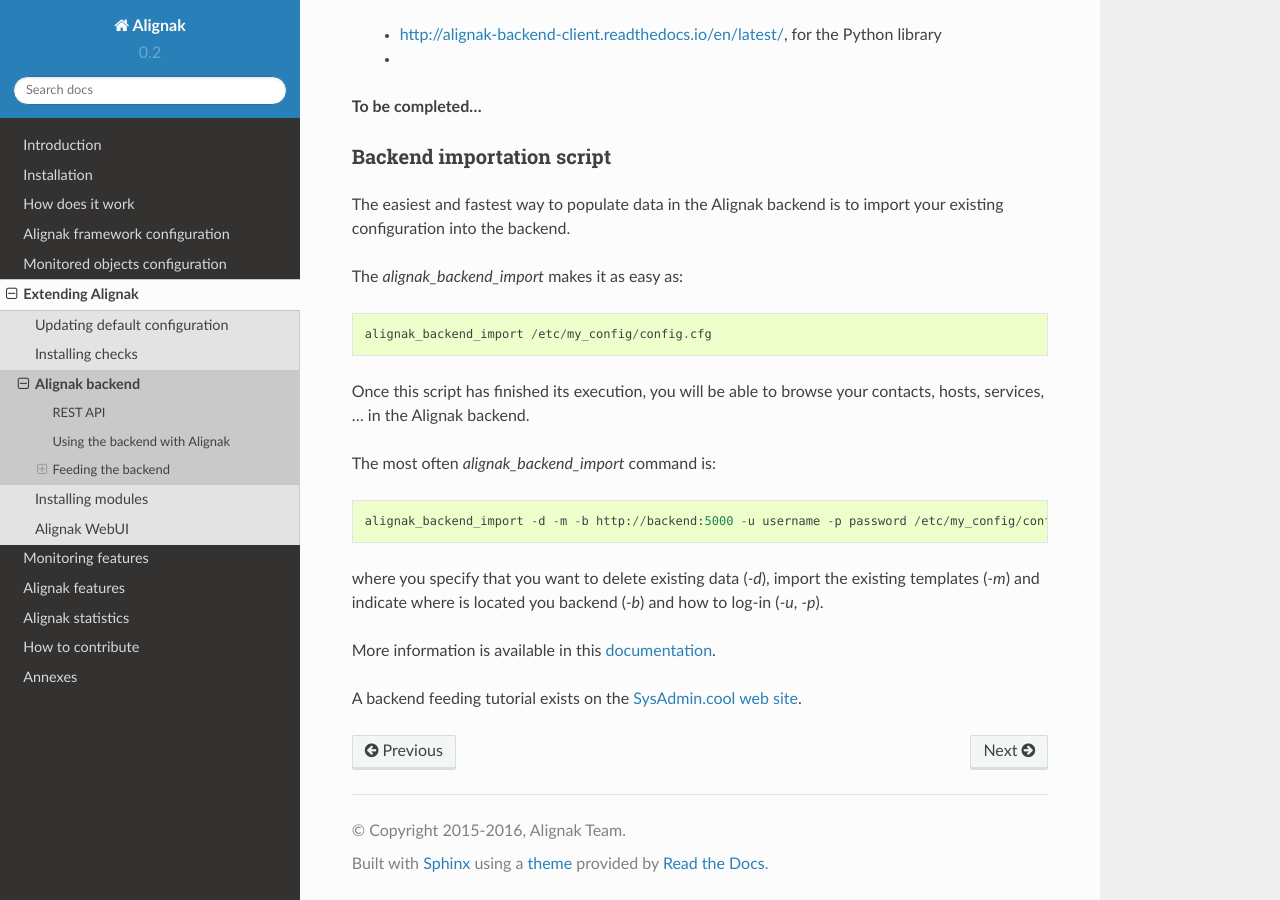
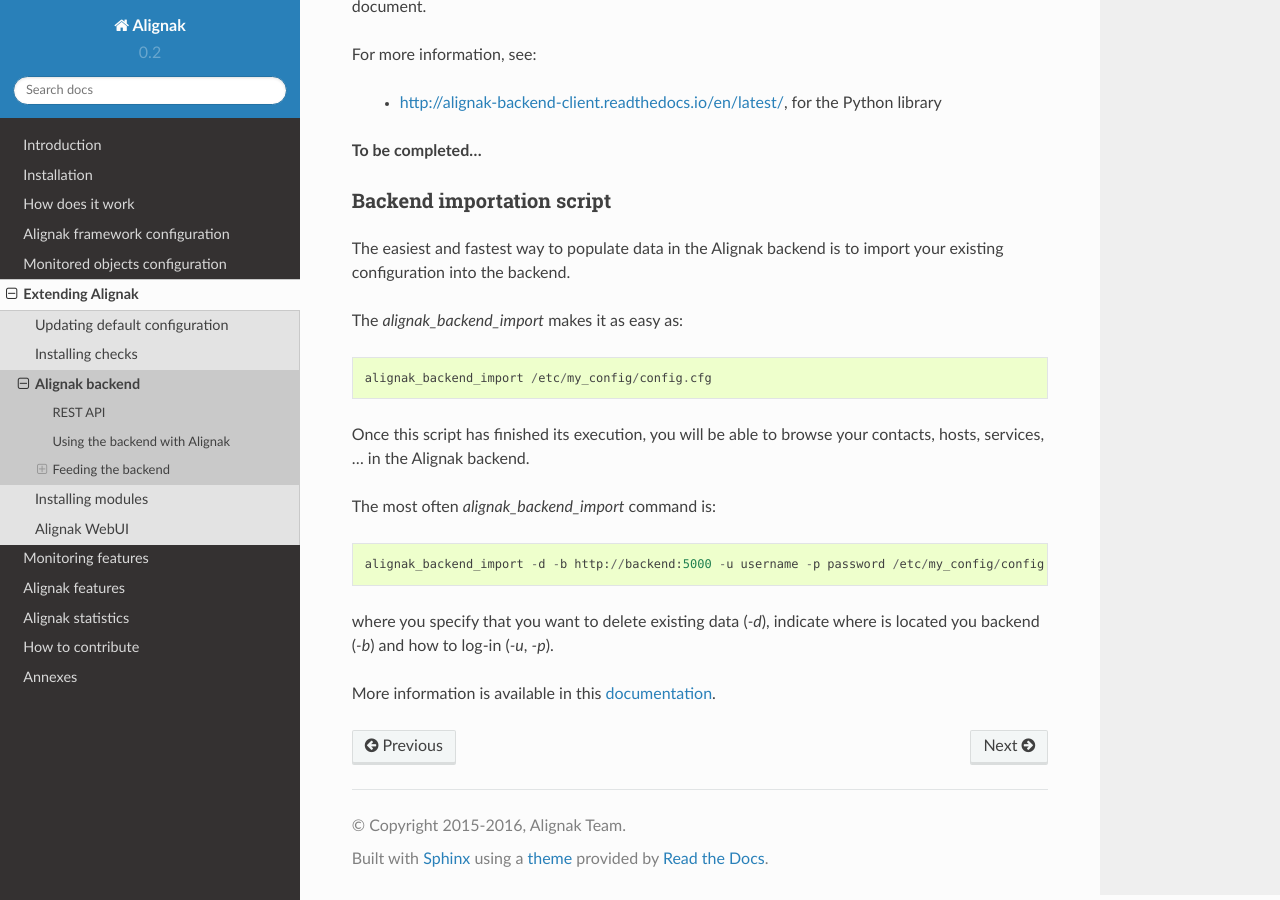
Before and after one commit to Alignak-monitoring/alignak-doc, a Sphinx documentation site: the page built from source/05_extending_alignak/alignak_backend.rst, in a window 1280 px wide and 900 px high, scrolled down 2156 px. Built offline with Sphinx 7.4.7 and the Read the Docs theme 2.0.0, drawn with Linux system fonts in a browser that asks for light colours; some of the changed text lies outside the part shown.

Commit message:
Update Alignak backend chapter

```diff
--- a/source/05_extending_alignak/alignak_backend.rst
+++ b/source/05_extending_alignak/alignak_backend.rst
@@ -53,7 +53,11 @@
 
 Once installed, the backend is ready to run and you can start with::
 
-    ./bin/run.sh
+    # As a single process for test (without uWsgi)
+    alignak-backend
+
+    # As a multi-process uWsgi application
+    alignak-backend-uwsgi
 
 
 Configuring the Alignak backend is made easy thanks to a *settings.json* file.
@@ -92,7 +96,6 @@
 For more information, see:
 
     - http://alignak-backend-client.readthedocs.io/en/latest/, for the Python library
-    -
 
 **To be completed...**
 
@@ -111,11 +114,9 @@
 
 The most often `alignak_backend_import` command is::
 
-    alignak_backend_import -d -m -b http://backend:5000 -u username -p password /etc/my_config/config.cfg
+    alignak_backend_import -d -b http://backend:5000 -u username -p password /etc/my_config/config.cfg
 
-where you specify that you want to delete existing data (*-d*), import the existing templates (*-m*) and indicate where is located you backend (*-b*) and how to log-in (*-u*, *-p*).
+where you specify that you want to delete existing data (*-d*), indicate where is located you backend (*-b*) and how to log-in (*-u*, *-p*).
 
 
 More information is available in this `documentation <http://alignak-backend-import.readthedocs.io/en/latest/>`_.
-
-A backend feeding tutorial exists on the `SysAdmin.cool web site <http://sysadmin.cool/>`_.
```
